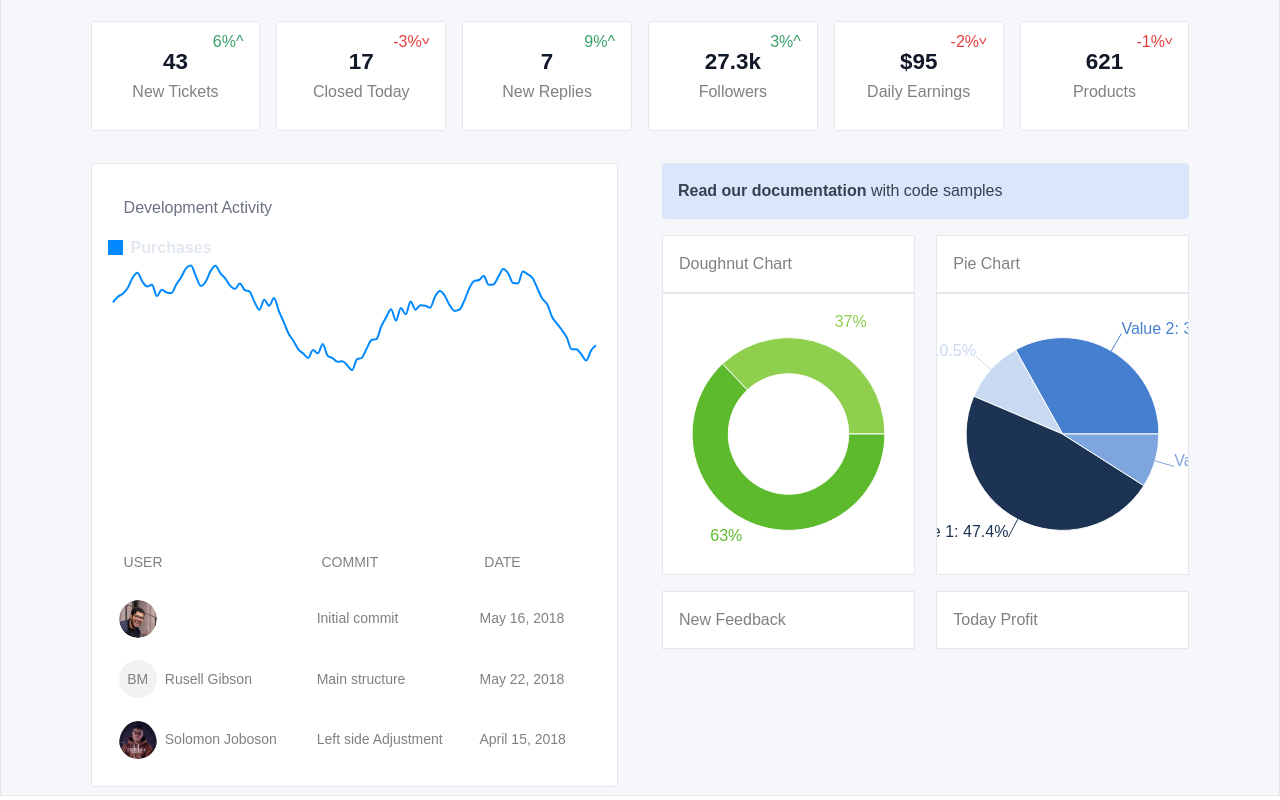
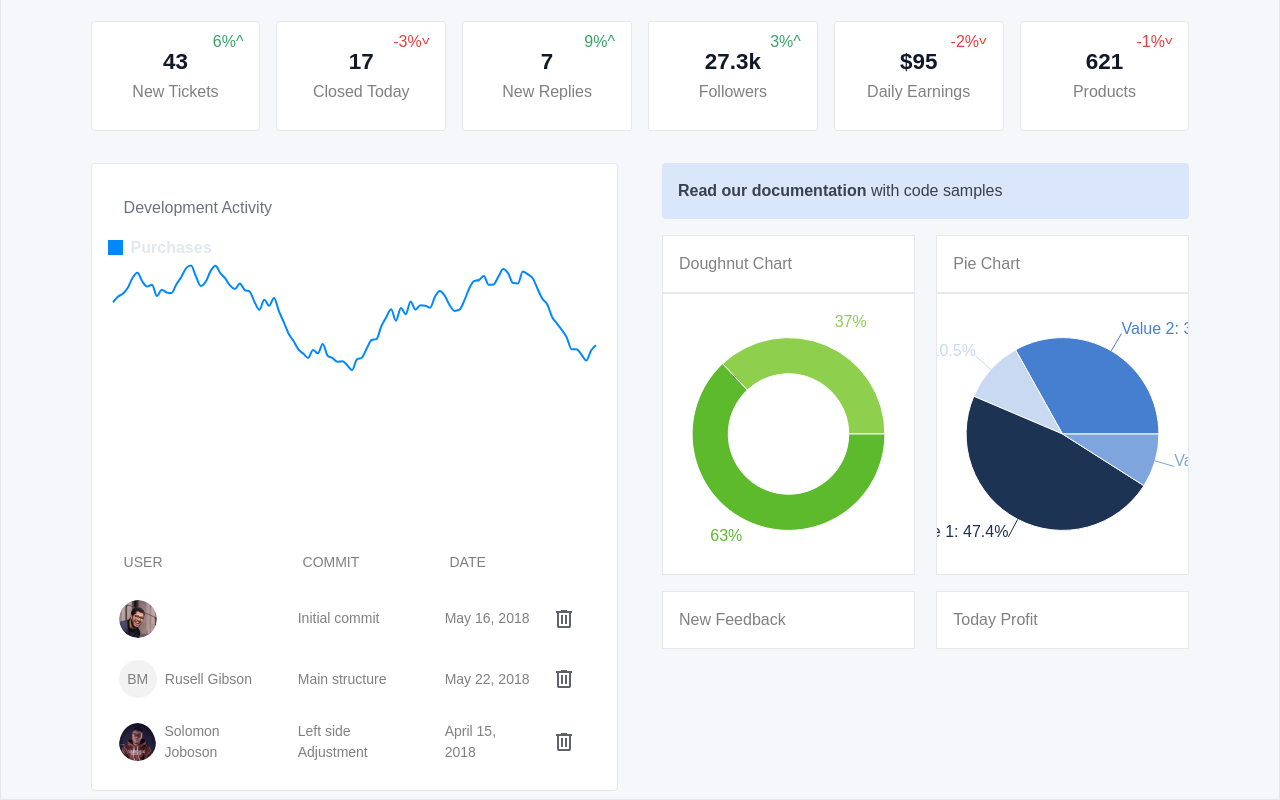
Before and after one commit to SoloBaChi/tabler, a React (Create React App) app: page /dashboard in a window 1280 px wide. Shown: the part 211-1011 px from the top of the page. Built offline with nearby package versions, Linux system fonts and the light colour scheme.

Commit message:
code cleanup

```diff
--- a/src/components/Header/Navbar.jsx
+++ b/src/components/Header/Navbar.jsx
@@ -41,7 +41,6 @@ const NavBar = () => {
             </div>
 
             <div
-              onClick={handleToggleMenu}
               className={`${toggleMenu ? "block" : "hidden"}
               flex-item md:block top-0 right-0 fixed md:static w-full md:w-auto bg-white z-30 h-screen md:h-auto `
               }
@@ -49,11 +48,11 @@ const NavBar = () => {
                 <div className="flex relative py-16 px-2 md:p-0 justify-end md:justify-star gap-x-8 items-center">
                     <span
                     onClick={handleToggleMenu}
-                    className='close-icon inline-block align-middle md:hidden absolute top-4 left-4 cursor-pointer border border-gray-700 rounded-[50%]'>
+                    className='close-icon inline-block align-middle md:hidden absolute top-4 z-40 left-4 cursor-pointer border border-gray-700 rounded-[50%]'>
                         <CloseIcon/>
                     </span>
                     <div className="flex-item">
-                        <button className='inline-block border border-blue-500 p-2 rounded-[4px] text-blue-500'>Source code</button>
+                        <button className='inline-block text-[0.875rem] md:text-[1rem] border border-blue-500 p-2 rounded-[4px] text-blue-500'>Source code</button>
                     </div>
                     <div className="flex-item relative">
                         <NotificationIcon/>
--- a/src/components/Home/Home.jsx
+++ b/src/components/Home/Home.jsx
@@ -42,7 +42,7 @@ const Home = () => {
   return (
      <>
       <Header/>
-    <section className='bg-[#f5f7fb] border border-gray-200'>
+      <section className='bg-[#f5f7fb] border border-gray-200'>
        <div className="mb-8">
        <h4 className='text-[1.2rem] text-gray-900 my-8'>Dashboard</h4>
        <Card cardData={cardData}/>
--- a/src/components/Home/UserTableData.jsx
+++ b/src/components/Home/UserTableData.jsx
@@ -1,4 +1,5 @@
 import React, { useEffect, useState } from 'react'
+import DeleteIcon from '../icons/deleteIcon';
 
 const UserTableData = () => {
  const[userName,setUserName] = useState("");
@@ -32,12 +33,12 @@ const UserTableData = () => {
                     </td>
                     <td>Initial commit</td>
                     <td>May 16, 2018</td>
+                    <td><DeleteIcon/></td>
                 </tr>
                 <tr>
                     <td>
                         <div className="flex items-center gap-2">
                         <span className="icon-container overflow-hidden">
-                        {/* <img src={`/assets/user-profile.png`} alt="user" /> */}
                         BM
                         </span>
                         <span>Rusell Gibson</span>
@@ -45,6 +46,7 @@ const UserTableData = () => {
                     </td>
                     <td>Main structure</td>
                     <td>May 22, 2018</td>
+                    <td><DeleteIcon/></td>
                 </tr>
                 <tr>
                     <td>
@@ -57,6 +59,7 @@ const UserTableData = () => {
                     </td>
                     <td>Left side Adjustment</td>
                     <td>April 15, 2018</td>
+                    <td><DeleteIcon/></td>
                 </tr>
             </tbody>
         </table>
```
